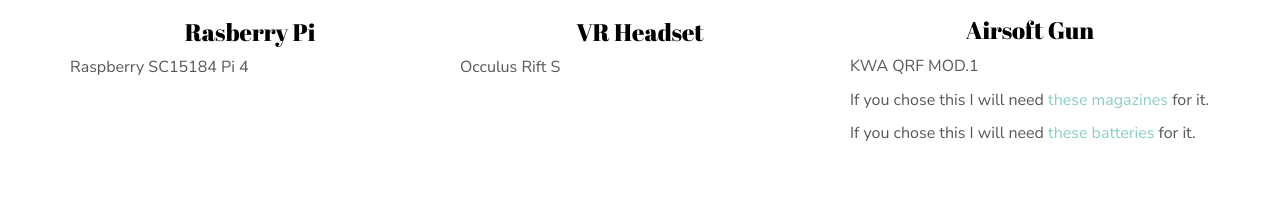
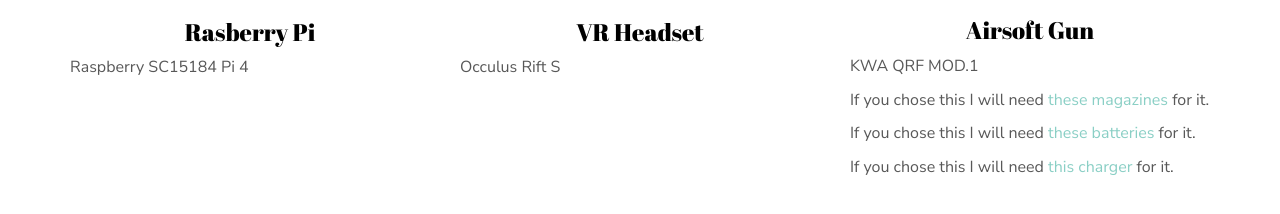
Before and after one commit to bonyfingersbill/bonyfingersbill.github.io, a plain HTML site: page index.html in a window 1280 px wide. Shown: the part 1282-1496 px from the top of the page. Drawn offline with Linux system fonts and the light colour scheme; a script that the page names is missing.

Commit message:
Update index.html

```diff
--- a/index.html
+++ b/index.html
@@ -92,7 +92,8 @@
                 <h3 class="text-center">Airsoft Gun</h3>
                 <p>KWA QRF MOD.1</p>
 				<p>If you chose this I will need <a href="https://www.evike.com/products/15866/" target="_blank">these magazines</a> for it.</p>
-				<p>If you chose this I will need <a href="https://www.evike.com/products/15866/" target="_blank">these batteries</a> for it.</p>
+				<p>If you chose this I will need <a href="https://www.evike.com/products/53474/" target="_blank">these batteries</a> for it.</p>
+				<p>If you chose this I will need <a href="https://www.evike.com/products/16472/" target="_blank">this charger</a> for it.</p>
             </div>
         </div>
     </div>
```
